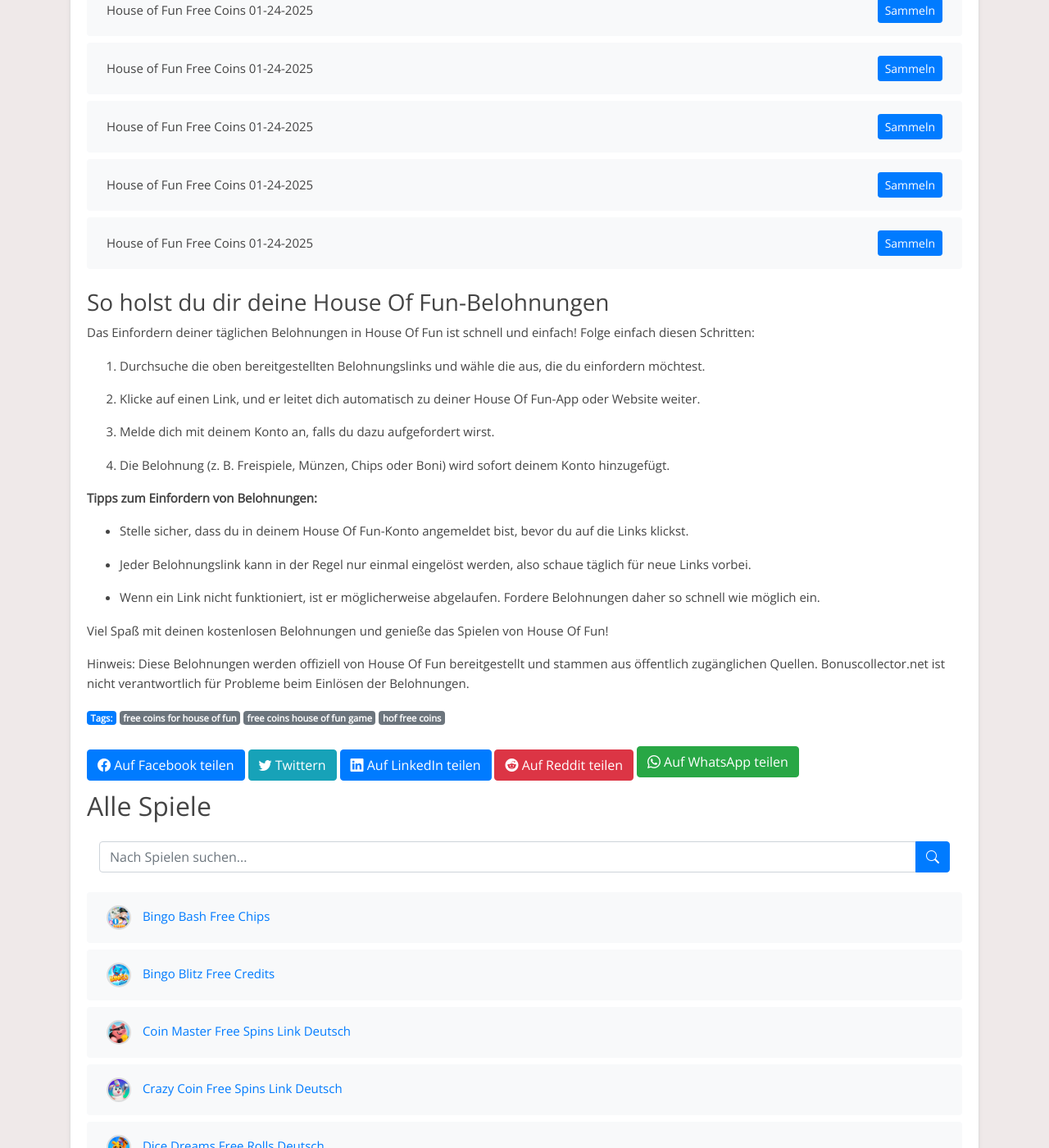
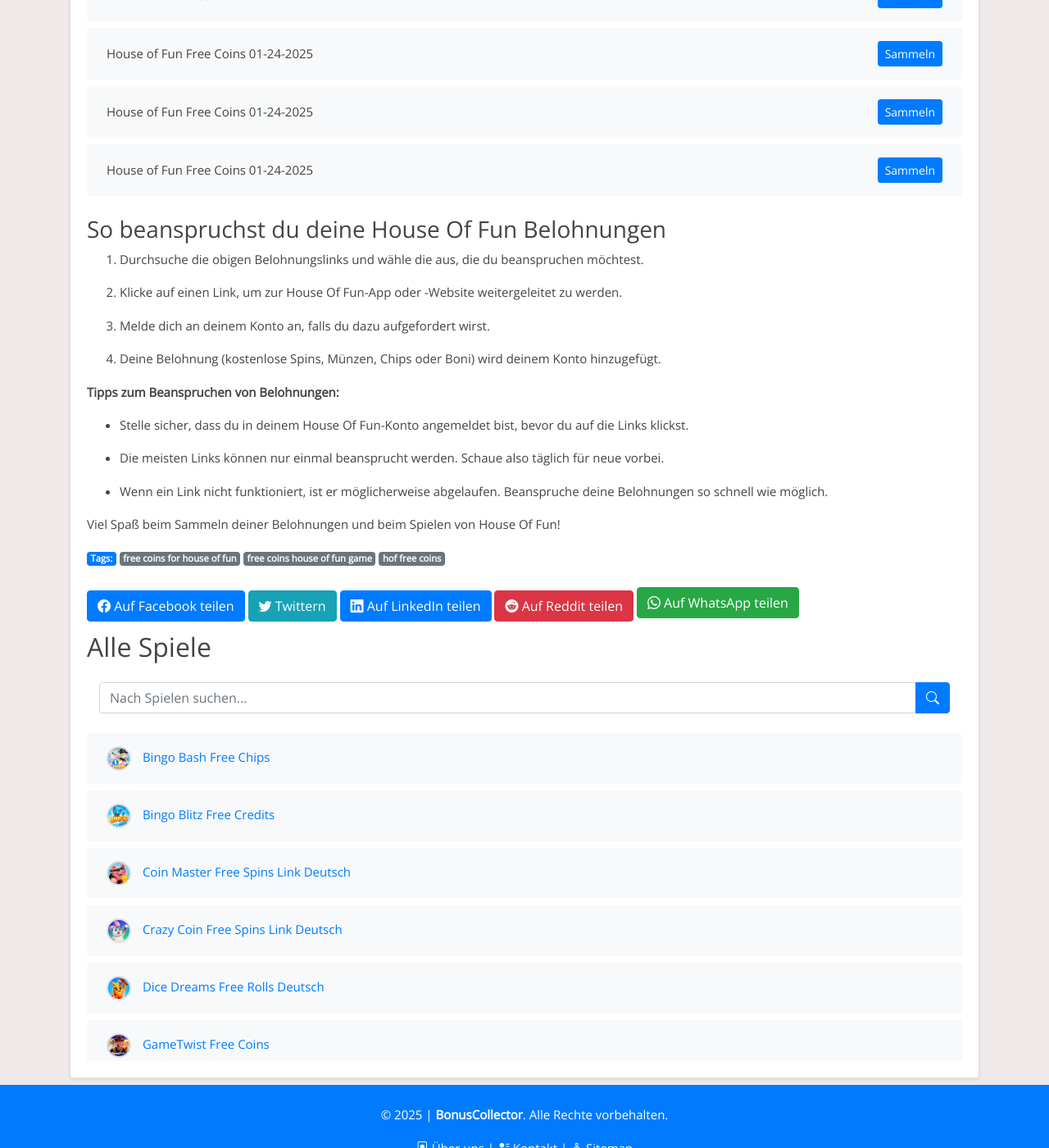
Before and after one commit to Prollad99/bs-de, a Jekyll site: the page built from _posts/2025-01-19-house-of-fun.md, in a window 1280 px wide and 1400 px high, scrolled down 7388 px. Shown: the whole window at 82% size. Built offline with Jekyll 4.4.1, drawn with Linux system fonts in a browser that asks for light colours; some of the changed text lies outside the part shown.

Commit message:
Update house-of-fun reward links, content, and modification timestamp

```diff
--- a/_includes/house-of-fun_footer.html
+++ b/_includes/house-of-fun_footer.html
@@ -1,27 +1,22 @@
-### So holst du dir deine House Of Fun-Belohnungen
+### So beanspruchst du deine House Of Fun Belohnungen
 
 
-Das Einfordern deiner täglichen Belohnungen in House Of Fun ist schnell und einfach! Folge einfach diesen Schritten:
+1. Durchsuche die obigen Belohnungslinks und wähle die aus, die du beanspruchen möchtest.
 
-1. Durchsuche die oben bereitgestellten Belohnungslinks und wähle die aus, die du einfordern möchtest.
+2. Klicke auf einen Link, um zur House Of Fun-App oder -Website weitergeleitet zu werden.
 
-2. Klicke auf einen Link, und er leitet dich automatisch zu deiner House Of Fun-App oder Website weiter.
+3. Melde dich an deinem Konto an, falls du dazu aufgefordert wirst.
 
-3. Melde dich mit deinem Konto an, falls du dazu aufgefordert wirst.
-
-4. Die Belohnung (z. B. Freispiele, Münzen, Chips oder Boni) wird sofort deinem Konto hinzugefügt.
+4. Deine Belohnung (kostenlose Spins, Münzen, Chips oder Boni) wird deinem Konto hinzugefügt.
 
 
-**Tipps zum Einfordern von Belohnungen:**
+**Tipps zum Beanspruchen von Belohnungen:**
 
 - Stelle sicher, dass du in deinem House Of Fun-Konto angemeldet bist, bevor du auf die Links klickst.
 
-- Jeder Belohnungslink kann in der Regel nur einmal eingelöst werden, also schaue täglich für neue Links vorbei.
+- Die meisten Links können nur einmal beansprucht werden. Schaue also täglich für neue vorbei.
 
-- Wenn ein Link nicht funktioniert, ist er möglicherweise abgelaufen. Fordere Belohnungen daher so schnell wie möglich ein.
+- Wenn ein Link nicht funktioniert, ist er möglicherweise abgelaufen. Beanspruche deine Belohnungen so schnell wie möglich.
 
 
-Viel Spaß mit deinen kostenlosen Belohnungen und genieße das Spielen von House Of Fun!
-
-
-Hinweis: Diese Belohnungen werden offiziell von House Of Fun bereitgestellt und stammen aus öffentlich zugänglichen Quellen. Bonuscollector.net ist nicht verantwortlich für Probleme beim Einlösen der Belohnungen.
+Viel Spaß beim Sammeln deiner Belohnungen und beim Spielen von House Of Fun!
--- a/_includes/house-of-fun_post.html
+++ b/_includes/house-of-fun_post.html
@@ -1,13 +1,10 @@
-Entdecke tägliche House Of Fun-Belohnungen!
+Entdecke tägliche House Of Fun Belohnungen!
 
 
-Bist du ein Fan von House Of Fun und möchtest dein Spielerlebnis verbessern? Du bist hier genau richtig! Diese Seite ist allen House Of Fun-Enthusiasten gewidmet, die täglich kostenlose Belohnungen einfordern möchten. Hier findest du die neuesten Links, um Freispiele, Münzen, Chips und andere spannende Boni zu sammeln, damit du das Spiel noch mehr genießen kannst.
+Bist du ein Fan von House Of Fun, der sein Spielerlebnis verbessern möchte? Du bist hier genau richtig! Diese Seite ist allen House Of Fun-Fans gewidmet, die kostenlose tägliche Belohnungen sammeln möchten.
 
 
-House Of Fun ist ein unterhaltsames Spiel, das von Millionen geliebt wird. Ob du höhere Level erreichen oder einfach nur den Nervenkitzel genießen möchtest – unsere täglichen Belohnungslinks halten dich im Spiel.
+Hinweis: House Of Fun ist eine kostenlose App, die zu Unterhaltungszwecken entwickelt wurde. Bonuscollector.de ist eine unabhängige Plattform und steht nicht in Verbindung mit den Entwicklern oder Eigentümern des Spiels.
 
 
-Hinweis: House Of Fun ist eine kostenlose App, die ausschließlich zu Unterhaltungszwecken entwickelt wurde. Bonuscollector.net ist eine unabhängige Plattform und steht in keiner Verbindung zu den Entwicklern oder Eigentümern von House Of Fun.
-
-
-Schau täglich vorbei, um sicherzustellen, dass du keine Belohnung verpasst!
+Komm täglich vorbei, damit du keine Belohnungen verpasst!
```
